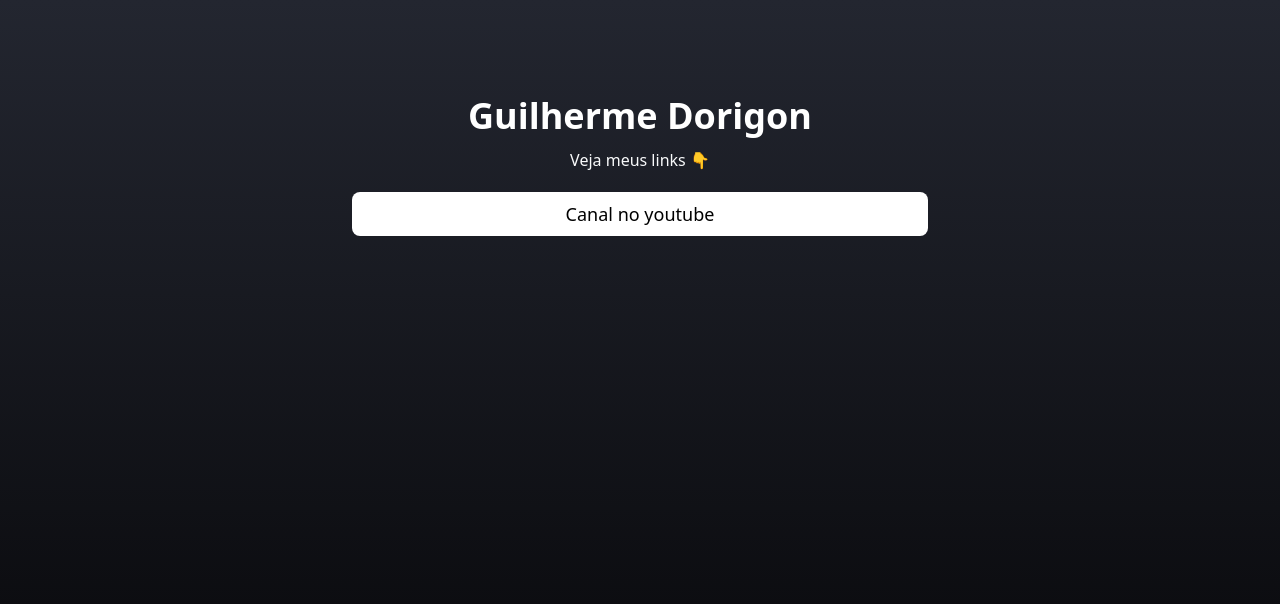
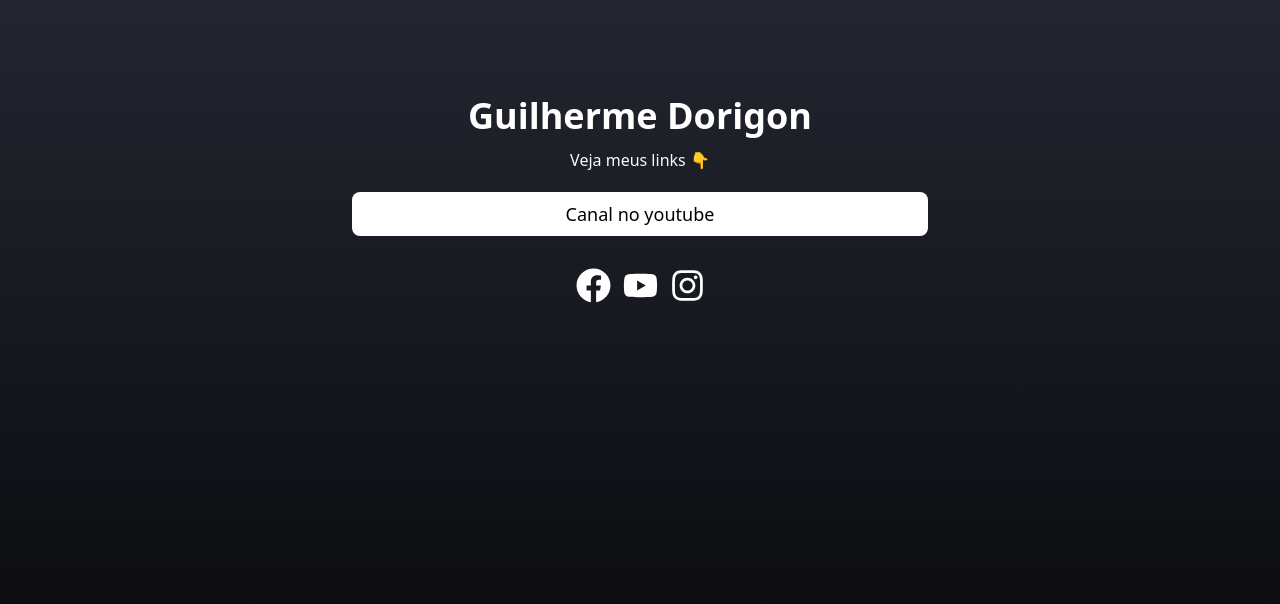
Before and after one commit to gDorigon/projeto-links, a React (Vite) app: page / in a window 1280 px wide. Shown: the top 604 px of the page. Built offline with nearby package versions, Linux system fonts and the light colour scheme.

Commit message:
Criando componentes das redes sociais

```diff
--- /dev/null
+++ b/src/components/Social/index.tsx
@@ -0,0 +1,19 @@
+import { ReactNode } from "react"
+
+interface SocialProps {
+    url: string,
+    children: ReactNode;
+}
+
+export function Social({ url, children }: SocialProps) {
+    return (
+        <a
+            href={url}
+            rel="noopener noreferrer"
+            target="_blank"
+        >
+            {children}
+
+        </a>
+    )
+}
--- a/src/pages/home/index.tsx
+++ b/src/pages/home/index.tsx
@@ -1,4 +1,6 @@
+import { Social } from "../../components/Social"
 
+import { FaFacebook, FaInstagram, FaYoutube } from "react-icons/fa"
 
 export function Home() {
     return (
@@ -21,7 +23,17 @@ export function Home() {
 
 
                 <footer className="flex justify-center gap-3 my-4">
+                    <Social url="https://facebook.com/sujeitoprogramador">
+                        <FaFacebook size={35} color="#FFF" />
+                    </Social>
 
+                    <Social url="https://youtube.com/sujeitoprogramador">
+                        <FaYoutube size={35} color="#FFF" />
+                    </Social>
+
+                    <Social url="https://instagram.com/sujeitoprogramador">
+                        <FaInstagram size={35} color="#FFF" />
+                    </Social>
                 </footer>
             </main>
         </div>
```
